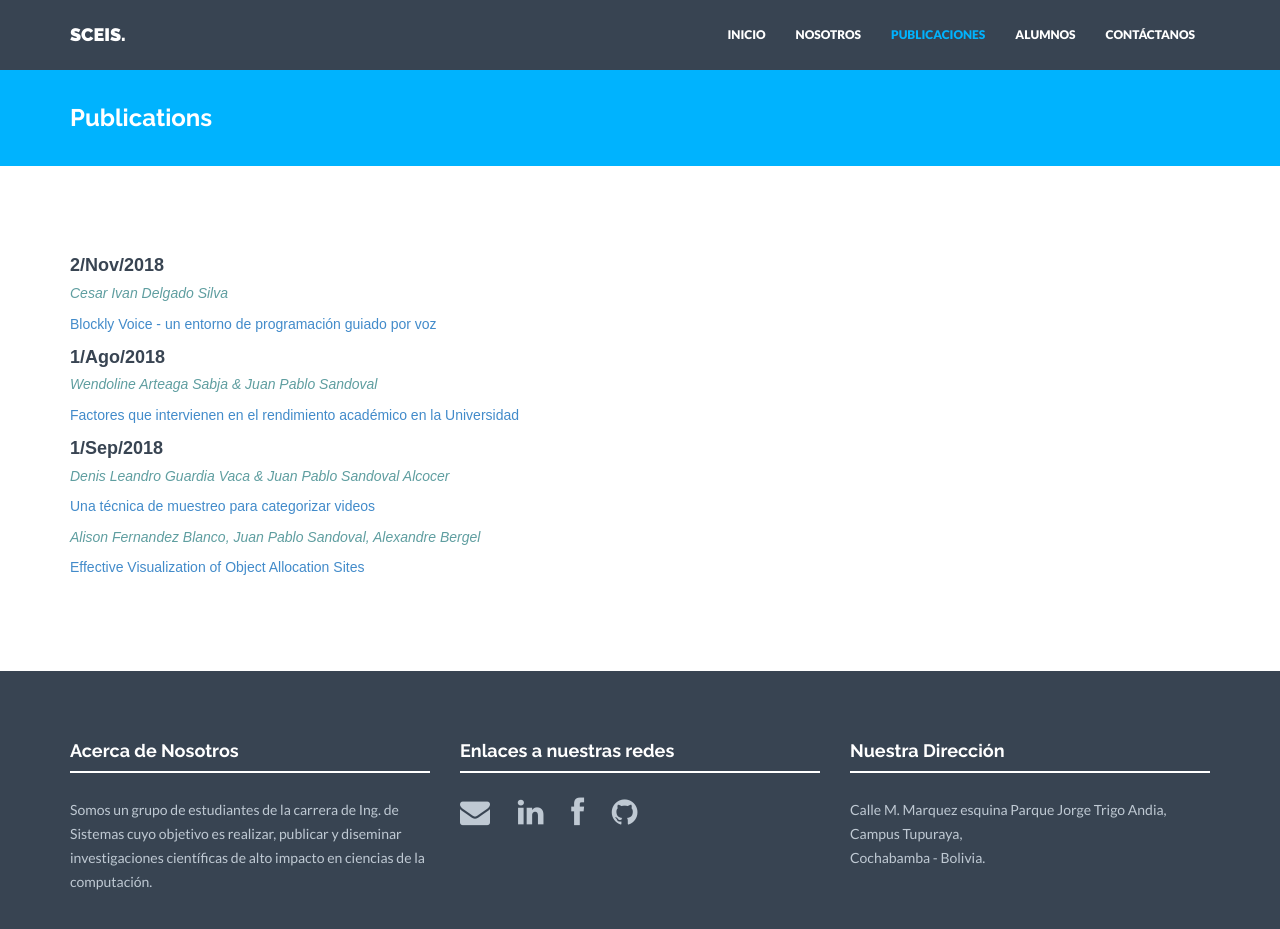
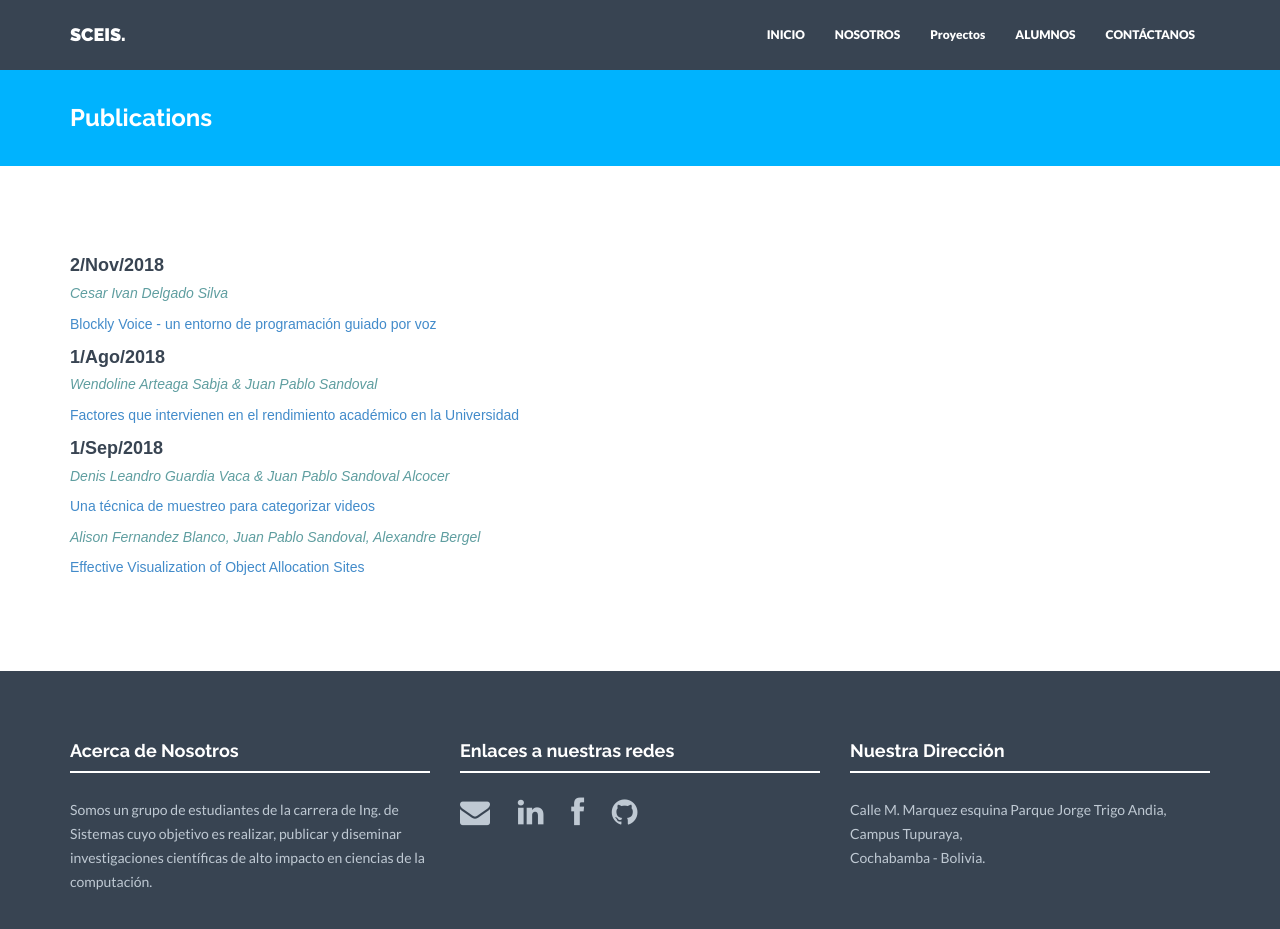
Before and after one commit to SociedadCEIS/paginaSCEIS, a Jekyll site: the page built from publications.html, in a window 1280 px wide and 966 px high. Shown: the top 929 px of the window. Built offline with Jekyll 4.4.1, drawn with Linux system fonts in a browser that asks for light colours; nearby versions of some CDN libraries.

Commit message:
dropdown

```diff
--- a/_includes/nav.html
+++ b/_includes/nav.html
@@ -14,7 +14,13 @@
       <ul class="nav navbar-nav">
         <li {% if page.title == "Home" %}class="active"{% endif %}><a href="{{"/" | prepend: site.baseurl }}">INICIO</a></li>
         <li {% if page.title == "About" %}class="active"{% endif %}><a href="{{"/about/" | prepend: site.baseurl }}">NOSOTROS</a></li>
-        <li {% if page.title == "Publications" %}class="active"{% endif %}><a href="{{"/publications/" | prepend: site.baseurl }}">PUBLICACIONES</a></li>
+        <li class="nav-item dropdown">
+          <a class="nav-link dropdown-toggle" href="#" id="navbarDropdown" role="button" data-toggle="dropdown" aria-haspopup="true" aria-expanded="false"> Proyectos</a>
+            <div class="dropdown-menu" aria-labelledby="navbarDropdown">
+              <a class="dropdown-item" href="#">Nacionales</a>
+              <a class="dropdown-item" href="#">Internacionales</a>
+            </div>
+        </li>
         <li {% if page.title == "Alumni" %}class="active"{% endif %}><a href="{{"/alumni/" | prepend: site.baseurl }}">ALUMNOS</a></li>
         <li {% if page.title == "Contact" %}class="active"{% endif %}><a href="{{"/contact/" | prepend: site.baseurl }}">CONTÁCTANOS</a></li>
       </ul>
--- a/publications.html
+++ b/publications.html
@@ -3,7 +3,6 @@
 title: Publications
 permalink: /publications/
 ---
-
 <div class="container mtb">
     <div class="row">
         <div class="col-lg-6">
```
